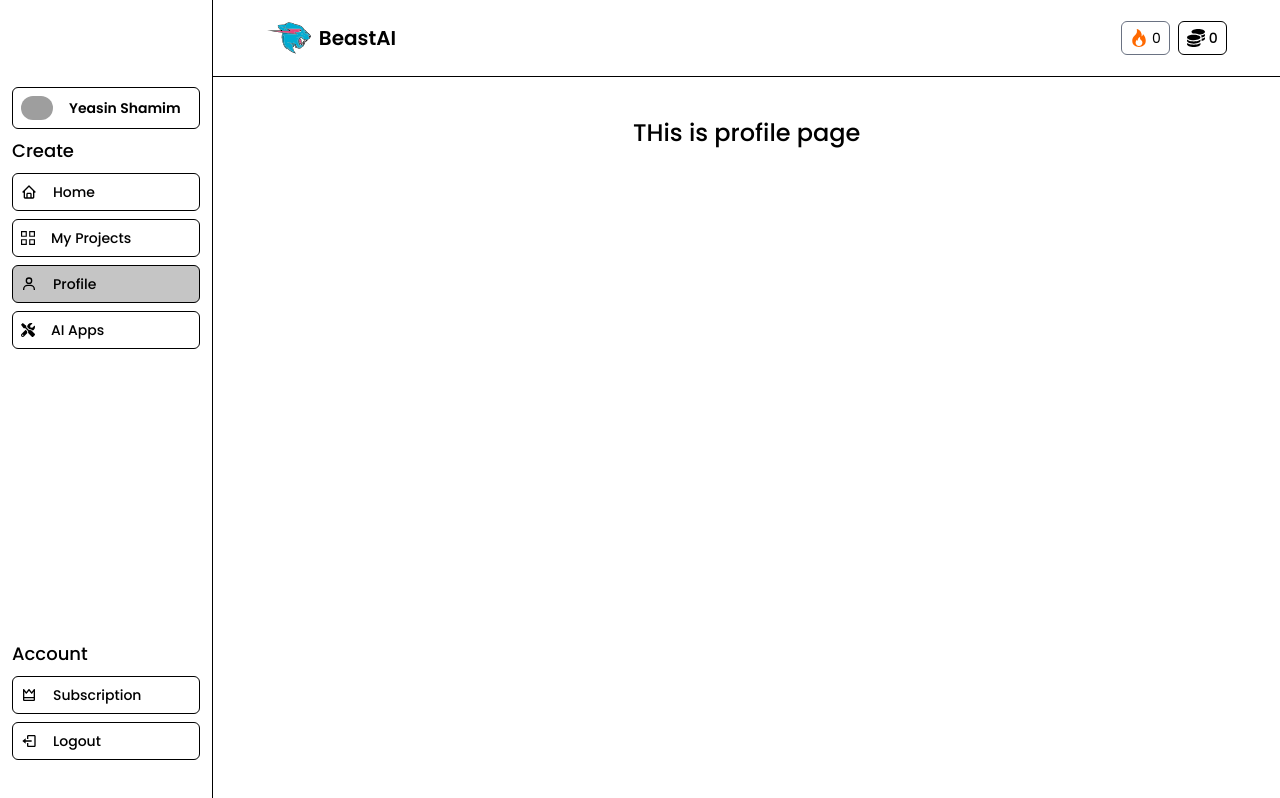
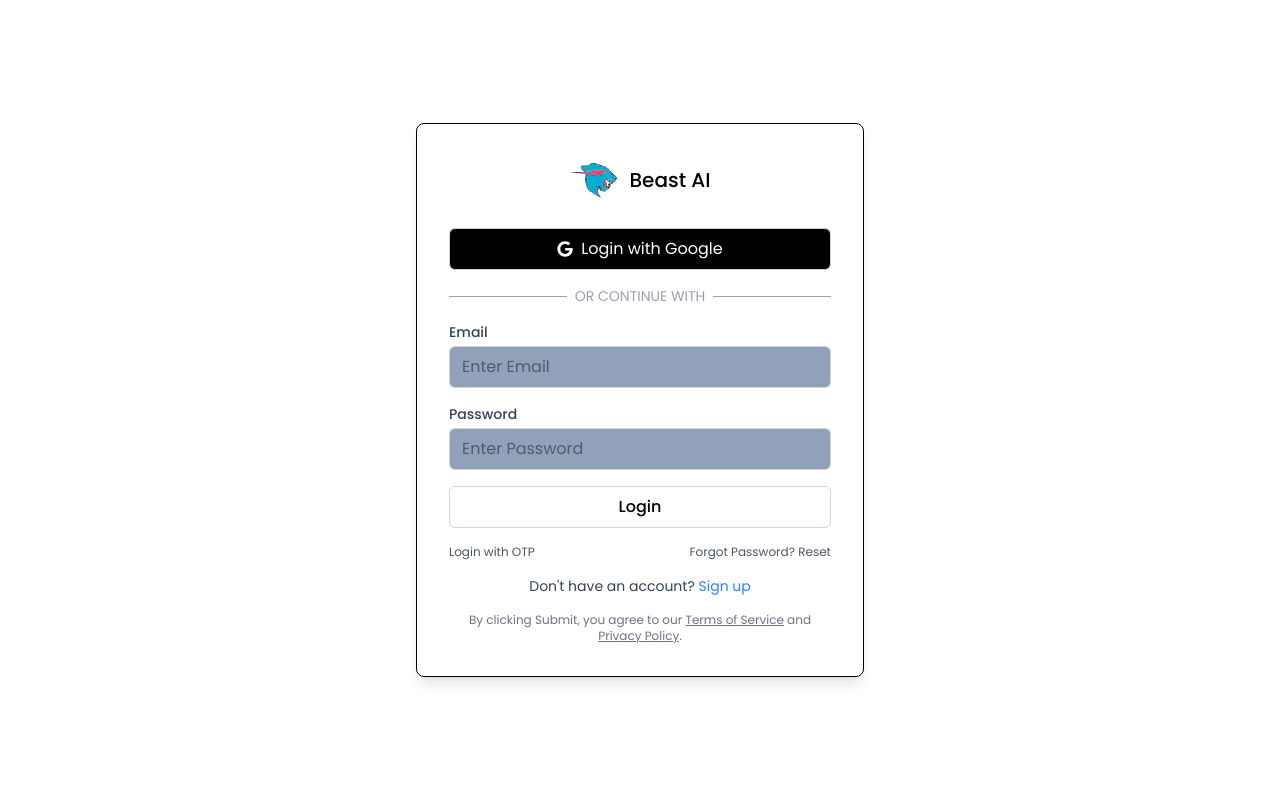
Before and after one commit to yeasinshamimdev/beast-ai, a React (Vite) app: page /profile in a window 1280 px wide. Built offline with nearby package versions, Linux system fonts and the light colour scheme; grey boxes are pictures that could not be loaded.

Commit message:
login page and simple auth added

```diff
--- a/src/components/common/Sidebar.tsx
+++ b/src/components/common/Sidebar.tsx
@@ -1,3 +1,4 @@
+import { useAuth } from "@/hooks/useAuth";
 import useViewportWidth from "@/hooks/useViewPort";
 import { useState } from "react";
 import { BiCrown, BiHome, BiLogOut, BiMenu, BiUser } from "react-icons/bi";
@@ -7,6 +8,7 @@ import { NavLink } from "react-router";
 
 const Sidebar = () => {
   const width = useViewportWidth();
+  const { logout } = useAuth();
   const [isSidebarOpen, setIsSidebarOpen] = useState(width >= 1024);
 
   const toggleSidebar = () => setIsSidebarOpen(!isSidebarOpen);
@@ -98,11 +100,12 @@ const Sidebar = () => {
                 label="Subscription"
                 icon={<BiCrown size={16} />}
               />
-              <div className="w-full flex items-center group dark:bg-[#ffffff13] dark:hover:bg-[#ffffff22] cursor-pointer">
-                <button className="relative flex items-center gap-4 font-medium whitespace-nowrap border p-2 rounded-md w-full overflow-hidden">
-                  <div className="flex-shrink-0 cursor-pointer">
-                    <BiLogOut size={16} />
-                  </div>
+              <div className="w-full flex items-center dark:bg-[#ffffff13] dark:hover:bg-[#ffffff22] cursor-pointer">
+                <button
+                  onClick={logout}
+                  className="relative flex items-center gap-4 font-medium whitespace-nowrap border p-2 rounded-md w-full overflow-hidden"
+                >
+                  <BiLogOut size={16} />
                   <span>Logout</span>
                 </button>
               </div>
--- /dev/null
+++ b/src/components/loading/CommonLoading.tsx
@@ -0,0 +1,9 @@
+const CommonLoading = () => {
+  return (
+    <div className="h-20 w-full text-center">
+      <h1>Loading...</h1>
+    </div>
+  );
+};
+
+export default CommonLoading;
--- /dev/null
+++ b/src/hooks/AuthContext.tsx
@@ -0,0 +1,25 @@
+import { useState } from "react";
+import { AuthContext } from "./useAuth";
+
+export const AuthProvider = ({ children }: { children: React.ReactNode }) => {
+  const [user, setUser] = useState<number | null>(() => {
+    const storedUser = localStorage.getItem("user");
+    return storedUser ? Number(storedUser) : null;
+  });
+
+  const login = (userId: number) => {
+    localStorage.setItem("user", userId.toString());
+    setUser(userId);
+  };
+
+  const logout = () => {
+    localStorage.removeItem("user");
+    setUser(null);
+  };
+
+  return (
+    <AuthContext.Provider value={{ user, login, logout }}>
+      {children}
+    </AuthContext.Provider>
+  );
+};
--- /dev/null
+++ b/src/hooks/useAuth.tsx
@@ -0,0 +1,17 @@
+import { createContext, useContext } from "react";
+
+interface AuthContextType {
+  user: number | null;
+  login: (userId: number) => void;
+  logout: () => void;
+}
+
+export const AuthContext = createContext<AuthContextType | undefined>(
+  undefined
+);
+
+export const useAuth = () => {
+  const context = useContext(AuthContext);
+  if (!context) throw new Error("useAuth must be used within AuthProvider");
+  return context;
+};
--- a/src/layout/MainLayout.tsx
+++ b/src/layout/MainLayout.tsx
@@ -1,8 +1,14 @@
 import Navbar from "@/components/common/Navbar";
 import Sidebar from "@/components/common/Sidebar";
+import { useAuth } from "@/hooks/useAuth";
+import LoginPage from "@/pages/Login";
 import { Outlet } from "react-router";
 
 const MainLayout = () => {
+  const { user } = useAuth();
+
+  if (!user) return <LoginPage />;
+
   return (
     <main className="h-screen w-full flex text-sm dark:bg-black dark:text-white bg-white text-black transition-all duration-300 ease-in-out">
       <Sidebar />
--- a/src/main.tsx
+++ b/src/main.tsx
@@ -1,11 +1,14 @@
 import { StrictMode } from "react";
 import { createRoot } from "react-dom/client";
 import { RouterProvider } from "react-router";
+import { AuthProvider } from "./hooks/AuthContext";
 import "./index.css";
 import { router } from "./routes/router";
 
 createRoot(document.getElementById("root")!).render(
   <StrictMode>
-    <RouterProvider router={router} />
+    <AuthProvider>
+      <RouterProvider router={router} />
+    </AuthProvider>
   </StrictMode>
 );
--- /dev/null
+++ b/src/pages/ErrorPage.tsx
@@ -0,0 +1,20 @@
+import { Link } from "react-router";
+
+const ErrorPage = () => {
+  return (
+    <div className="w-full flex flex-col items-center justify-center -mt-10 min-h-screen">
+      <h1 className="text-center text-4xl text-blue-400">404</h1>
+      <p className="text-center text-lg">
+        The page you are looking for is not available
+      </p>
+      <Link
+        to={"/"}
+        className="dark:bg-black px-4 py-2 dark:text-white mt-4 rounded-xl"
+      >
+        Back to home page
+      </Link>
+    </div>
+  );
+};
+
+export default ErrorPage;
--- a/src/pages/Home.tsx
+++ b/src/pages/Home.tsx
@@ -10,7 +10,6 @@ const Home = () => {
         <div className="flex flex-col items-center h-full w-full scroll">
           <div className="flex flex-col gap-4 w-full">
             <AiToolCarousel />
-
             <AITools />
             <AIApps />
             <Discover />
--- /dev/null
+++ b/src/pages/Login.tsx
@@ -0,0 +1,148 @@
+import { useAuth } from "@/hooks/useAuth";
+import { useState } from "react";
+import { FaGoogle } from "react-icons/fa";
+
+const LoginPage = () => {
+  const { login } = useAuth();
+  const [email, setEmail] = useState("");
+  const [password, setPassword] = useState("");
+  const [errors, setErrors] = useState<{ email?: string; password?: string }>(
+    {}
+  );
+
+  const validate = () => {
+    const newErrors: { email?: string; password?: string } = {};
+    const emailRegex = /^[^\s@]+@[^\s@]+\.[^\s@]+$/;
+
+    if (!email) newErrors.email = "Email is required";
+    else if (!emailRegex.test(email))
+      newErrors.email = "Enter a valid email address";
+
+    if (!password) newErrors.password = "Password is required";
+    else if (password.length < 5)
+      newErrors.password = "Password must be at least 5 characters";
+
+    setErrors(newErrors);
+    return Object.keys(newErrors).length === 0;
+  };
+
+  const loginSubmit = (e: React.FormEvent) => {
+    e.preventDefault();
+    if (validate()) {
+      login(1);
+    }
+  };
+
+  return (
+    <div className="min-h-screen flex items-center justify-center bg-white dark:bg-black">
+      <div className="bg-white dark:bg-black border dark:border-gray-700 rounded-lg shadow-lg p-8 w-full max-w-md">
+        {/* Logo */}
+        <div className="flex justify-center items-center gap-3 mb-6">
+          <img src="/mr-beast-logo.svg" alt="Beast AI" className="h-12" />
+          <span className="font-medium text-xl">Beast AI</span>
+        </div>
+
+        {/* Google Login */}
+        <button className="w-full flex items-center justify-center gap-2 border border-gray-300 dark:border-gray-600 rounded-md py-2 mb-4 bg-black dark:bg-white text-white dark:text-black hover:opacity-90 transition">
+          <FaGoogle /> <span> Login with Google</span>
+        </button>
+
+        {/* Divider */}
+        <div className="flex items-center gap-2 text-gray-400 text-sm mb-4">
+          <div className="flex-grow border-t dark:border-gray-700"></div>
+          OR CONTINUE WITH
+          <div className="flex-grow border-t dark:border-gray-700"></div>
+        </div>
+
+        {/* Form */}
+        <form className="space-y-4" onSubmit={loginSubmit}>
+          <div>
+            <label
+              htmlFor="email"
+              className="block text-sm font-medium mb-1 text-gray-700 dark:text-gray-200"
+            >
+              Email
+            </label>
+            <input
+              type="email"
+              id="email"
+              placeholder="Enter Email"
+              value={email}
+              onChange={(e) => setEmail(e.target.value)}
+              className={`w-full px-3 py-2 border ${
+                errors.email
+                  ? "border-red-500"
+                  : "border-gray-300 dark:border-gray-600"
+              } rounded-md bg-slate-400 dark:bg-slate-200 text-gray-900 dark:text-gray-900 focus:outline-none focus:ring-2 focus:ring-blue-500`}
+            />
+            {errors.email && (
+              <p className="text-red-500 text-xs mt-1">{errors.email}</p>
+            )}
+          </div>
+          <div>
+            <label
+              htmlFor="password"
+              className="block text-sm font-medium mb-1 text-gray-700 dark:text-gray-200"
+            >
+              Password
+            </label>
+            <input
+              type="password"
+              id="password"
+              placeholder="Enter Password"
+              value={password}
+              onChange={(e) => setPassword(e.target.value)}
+              className={`w-full px-3 py-2 border ${
+                errors.password
+                  ? "border-red-500"
+                  : "border-gray-300 dark:border-gray-600"
+              } rounded-md bg-slate-400 dark:bg-slate-200 text-gray-900 dark:text-gray-900 focus:outline-none focus:ring-2 focus:ring-blue-500`}
+            />
+            {errors.password && (
+              <p className="text-red-500 text-xs mt-1">{errors.password}</p>
+            )}
+          </div>
+          <button
+            type="submit"
+            className="w-full bg-white dark:bg-black text-black dark:text-white font-medium py-2 rounded-md border border-gray-300 dark:border-gray-600 hover:bg-gray-100 dark:hover:bg-gray-800 transition cursor-pointer"
+          >
+            Login
+          </button>
+        </form>
+
+        {/* Additional Links */}
+        <div className="flex justify-between mt-4 text-xs text-gray-600 dark:text-gray-300">
+          <a href="#" className="hover:underline">
+            Login with OTP
+          </a>
+          <a href="#" className="hover:underline">
+            Forgot Password? Reset
+          </a>
+        </div>
+
+        {/* Signup */}
+        <div className="mt-4 text-sm text-gray-700 dark:text-gray-300 text-center">
+          Don't have an account?{" "}
+          <a href="#" className="text-blue-500 hover:underline">
+            Sign up
+          </a>
+        </div>
+
+        {/* Terms */}
+        <div className="mt-4 text-xs text-gray-500 dark:text-gray-400 text-center">
+          By clicking Submit, you agree to our{" "}
+          <a href="#" className="underline">
+            Terms of Service
+          </a>{" "}
+          and{" "}
+          <a href="#" className="underline">
+            Privacy Policy
+          </a>
+          .
+        </div>
+      </div>
+    </div>
+  );
+};
+
+export default LoginPage;
--- a/src/routes/router.tsx
+++ b/src/routes/router.tsx
@@ -1,66 +1,39 @@
+import CommonLoading from "@/components/loading/CommonLoading";
 import MainLayout from "@/layout/MainLayout";
 import AIApps from "@/pages/AIApps";
+import ErrorPage from "@/pages/ErrorPage";
 import Home from "@/pages/Home";
 import MyProjects from "@/pages/MyProjects";
 import Profile from "@/pages/Profile";
 import Subscription from "@/pages/Subscription";
-import { createBrowserRouter, Link } from "react-router";
+import { createBrowserRouter } from "react-router";
 
 export const router = createBrowserRouter([
   {
     path: "/",
     Component: MainLayout,
-    errorElement: (
-      <div className="w-full flex flex-col items-center justify-center -mt-10 min-h-screen">
-        <h1 className="text-center text-4xl text-blue-400">404</h1>
-        <p className="text-center text-lg">
-          The page you are looking for is not available
-        </p>
-        <Link
-          to={"/"}
-          className="dark:bg-black px-4 py-2 dark:text-white mt-4 rounded-xl"
-        >
-          Back to home page
-        </Link>
-      </div>
-    ),
+    errorElement: <ErrorPage />,
     children: [
       { index: true, Component: Home },
       {
         path: "my-projects",
         Component: MyProjects,
-        hydrateFallbackElement: (
-          <div className="h-20 w-full text-center">
-            <h1>Loading...</h1>
-          </div>
-        ),
+        hydrateFallbackElement: <CommonLoading />,
       },
       {
         path: "profile",
         Component: Profile,
-        hydrateFallbackElement: (
-          <div className="h-20 w-full text-center">
-            <h1>Loading...</h1>
-          </div>
-        ),
+        hydrateFallbackElement: <CommonLoading />,
       },
       {
         path: "ai-apps",
         Component: AIApps,
-        hydrateFallbackElement: (
-          <div className="h-20 w-full text-center">
-            <h1>Loading...</h1>
-          </div>
-        ),
+        hydrateFallbackElement: <CommonLoading />,
       },
       {
         path: "subscription",
         Component: Subscription,
-        hydrateFallbackElement: (
-          <div className="h-20 w-full text-center">
-            <h1>Loading...</h1>
-          </div>
-        ),
+        hydrateFallbackElement: <CommonLoading />,
       },
     ],
   },
```
Also changed, not shown: src/components/home/AITools.tsx (+28 -5 lines).
